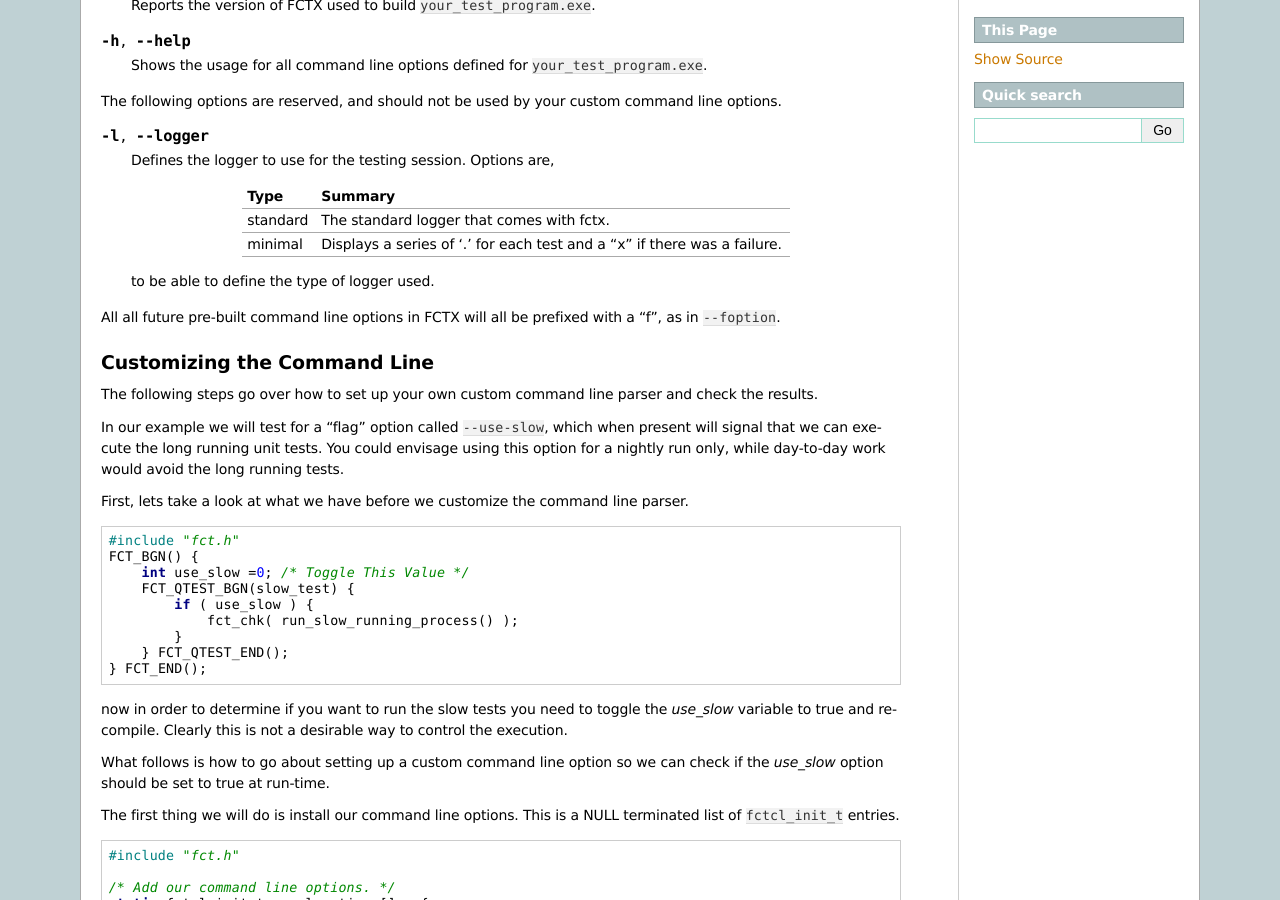
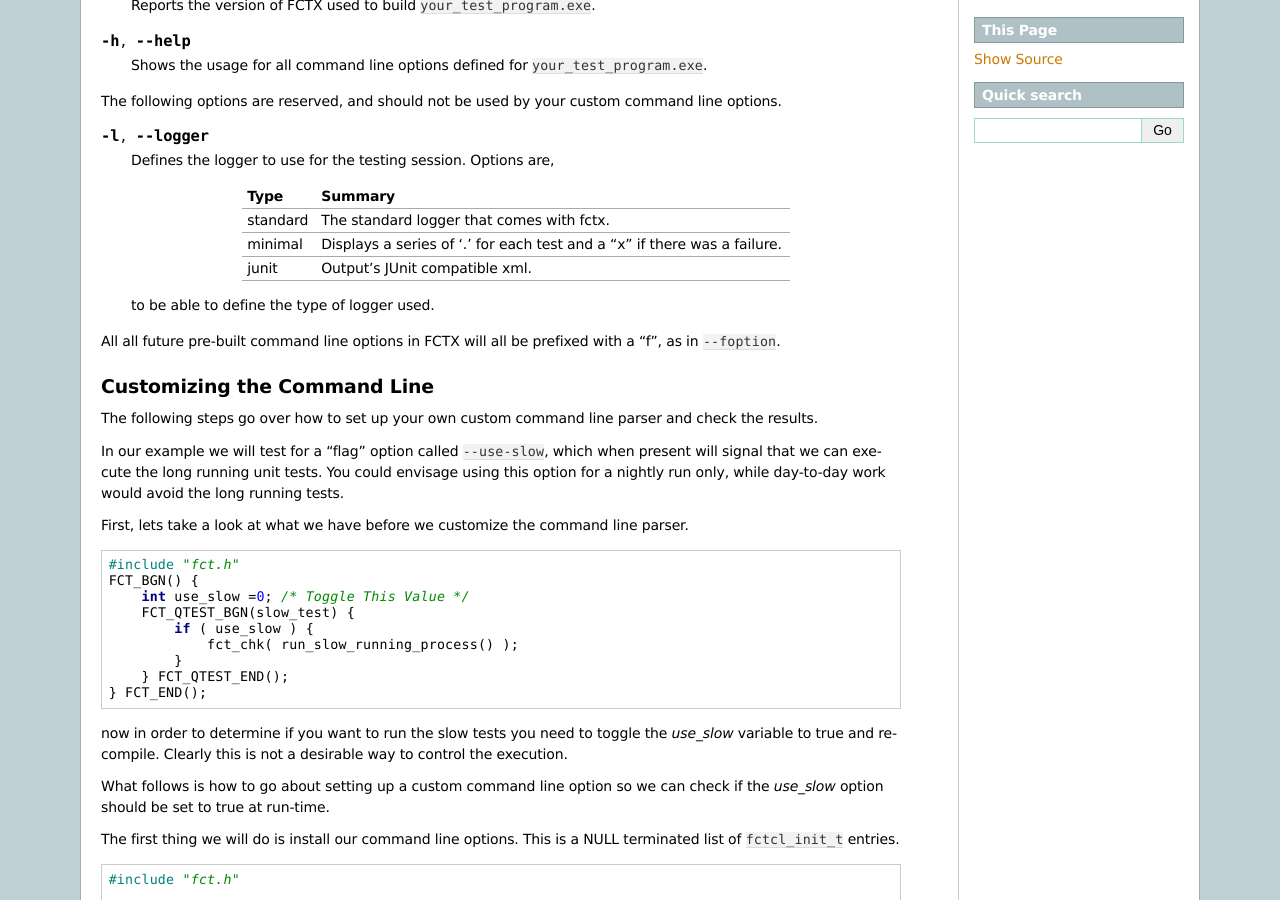
Before and after one commit to imb/fctx, a Sphinx documentation site: the page built from doc/usr/source/clapi_fct.rst, in a window 1280 px wide and 900 px high, scrolled down 353 px. Built offline with Sphinx 7.4.7, drawn with Linux system fonts in a browser that asks for light colours; formulas are drawn with MathJax 3; cross-references to code outside the pages are shown as plain code.

Commit message:
Update --logger documentation.

```diff
--- a/doc/usr/source/clapi_fct.rst
+++ b/doc/usr/source/clapi_fct.rst
@@ -46,6 +46,7 @@ command line options.
      ===============  ===============
      standard         The standard logger that comes with fctx.
      minimal          Displays a series of '.' for each test and a "x" if there was a failure.
+     junit            Output's JUnit compatible xml.
      ===============  ===============
 
 
```
